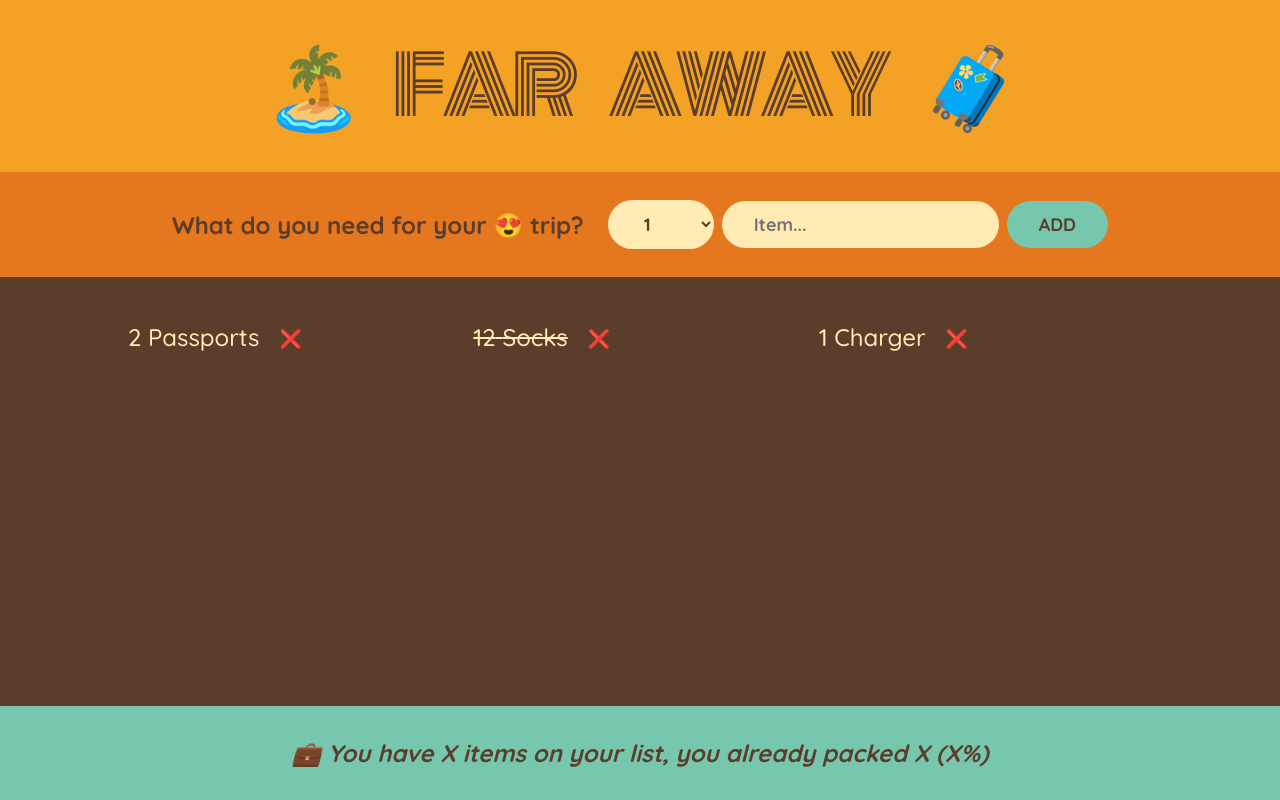
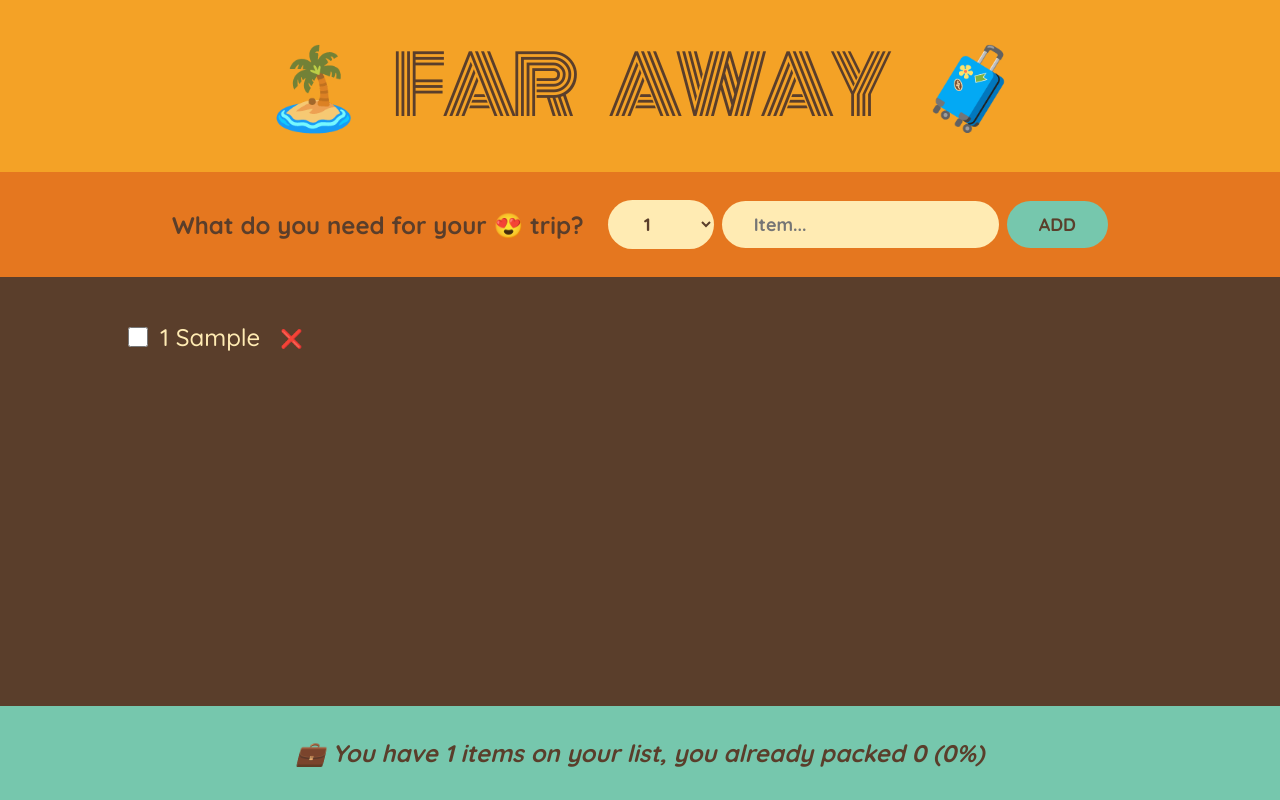
Before and after one commit to Svetlioo/travel-list, a React (Create React App) app: page / in a window 1280 px wide. Both pictures are taken after typing "Sample" into the empty fields and a click on the button "ADD". Built offline with nearby package versions, Linux system fonts and the light colour scheme.

Commit message:
Added remove functionality

```diff
--- a/src/App.js
+++ b/src/App.js
@@ -1,18 +1,40 @@
 import { useState } from "react";
 
-const initialItems = [
-  { id: 1, description: "Passports", quantity: 2, packed: false },
-  { id: 2, description: "Socks", quantity: 12, packed: true },
-  { id: 3, description: "Charger", quantity: 1, packed: false },
-];
+// const initialItems = [
+//   { id: 1, description: "Passports", quantity: 2, packed: false },
+//   { id: 2, description: "Socks", quantity: 12, packed: true },
+//   { id: 3, description: "Charger", quantity: 1, packed: false },
+// ];
 
 export default function App() {
+  const [items, setItems] = useState([]);
+
+  function handleAddItems(item) {
+    setItems((items) => [...items, item]);
+  }
+
+  function handleDeleteItem(id) {
+    setItems((items) => items.filter((item) => item.id !== id));
+  }
+
+  function handleToggleItem(id) {
+    setItems((items) =>
+      items.map((item) =>
+        item.id === id ? { ...item, packed: !item.packed } : item
+      )
+    );
+  }
+
   return (
     <div className="app">
       <Logo />
-      <Form />
-      <PackingList />
-      <Stats />
+      <Form onAddItems={handleAddItems} />
+      <PackingList
+        items={items}
+        onDeleteItem={handleDeleteItem}
+        onToggleItem={handleToggleItem}
+      />
+      <Stats items={items} />
     </div>
   );
 }
@@ -21,7 +43,7 @@
   return <h1> 🏝️ Far Away 🧳</h1>;
 }
 
-function Form() {
+function Form({ onAddItems }) {
   const [description, setDescription] = useState("");
   const [quantity, setQuantity] = useState(1);
 
@@ -32,8 +54,10 @@
       description,
       quantity,
       packed: false,
-      id: Date(Date.now().toString()).slice(0, 24),
+      // id: Date(Date.now().toString()).slice(0, 24),
+      id: Date.now(),
     };
+    onAddItems(newItem);
     console.log(newItem);
     setDescription("");
     setQuantity(1);
@@ -65,33 +89,59 @@
   );
 }
 
-function PackingList() {
+function PackingList({ items, onDeleteItem, onToggleItem }) {
   return (
     <div className="list">
       <ul>
-        {initialItems.map((item) => (
-          <Item item={item} key={item.id} />
+        {items.map((item) => (
+          <Item
+            item={item}
+            onDeleteItem={onDeleteItem}
+            onToggleItem={onToggleItem}
+            key={item.id}
+          />
         ))}
       </ul>
     </div>
   );
 }
 
-function Item({ item }) {
+function Item({ item, onDeleteItem, onToggleItem }) {
   return (
     <li>
+      <input
+        type="checkbox"
+        value={item.packed}
+        onChange={() => {
+          onToggleItem(item.id);
+        }}
+      ></input>
       <span style={item.packed ? { textDecoration: "line-through" } : null}>
         {item.quantity} {item.description}
       </span>
-      <button>❌</button>
+      <button onClick={() => onDeleteItem(item.id)}>❌</button>
     </li>
   );
 }
 
-function Stats() {
+function Stats({ items }) {
+  if (!items.length)
+    return (
+      <p className="stats">
+        <em>Start adding some items to your packing list 🚀</em>
+      </p>
+    );
+  const numItems = items.length;
+  const numPacked = items.filter((item) => item.packed).length;
+  const percentagePacked = Math.round((numPacked / numItems) * 100);
   return (
     <footer className="stats">
-      <em>💼 You have X items on your list, you already packed X (X%) </em>
+      <em>
+        {percentagePacked === 100
+          ? "You got everything ready to go ✈️"
+          : ` 💼 You have ${numItems} items on your list, you already packed
+        ${numPacked} (${percentagePacked}%)`}
+      </em>
     </footer>
   );
 }
--- a/src/index.css
+++ b/src/index.css
@@ -101,6 +101,8 @@
   gap: 1.2rem;
   justify-content: center;
   align-content: start;
+  overflow-x: hidden;
+  overflow-y: hidden;
 }
 
 .list li {
```
